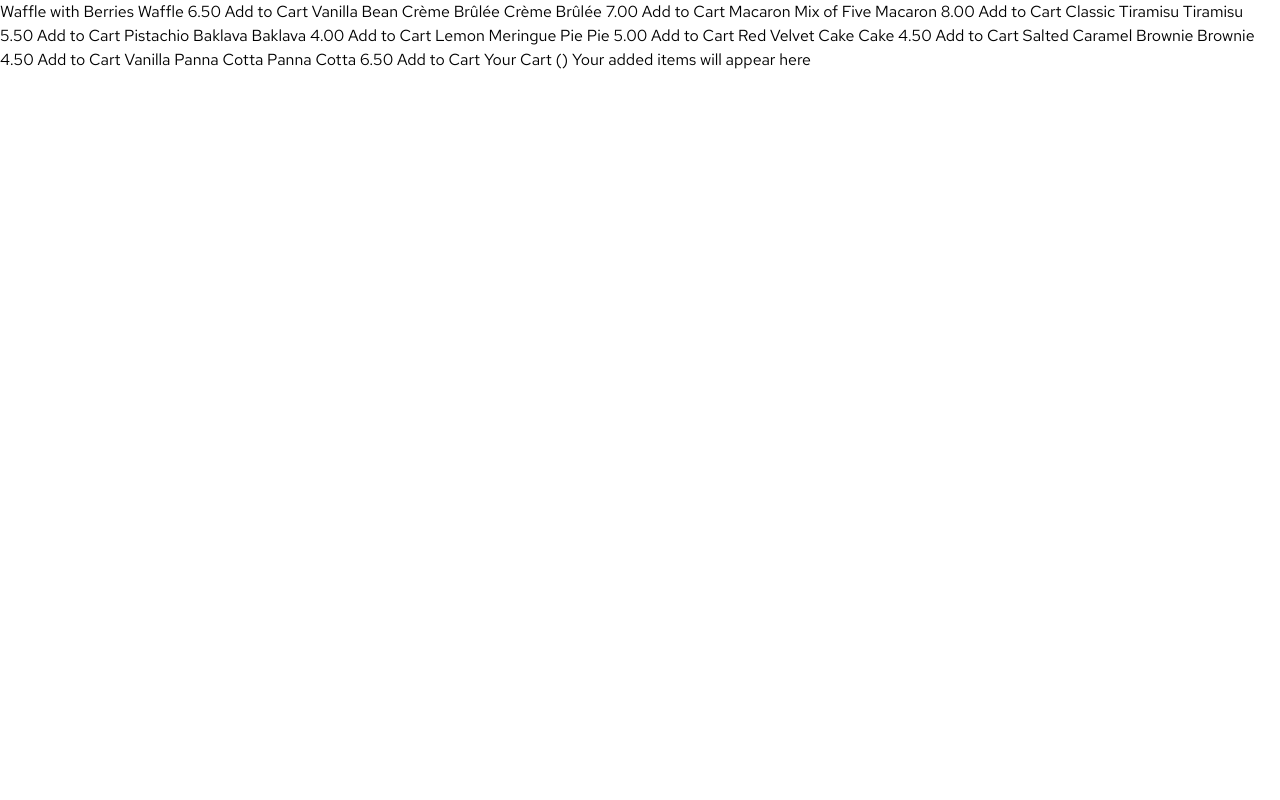
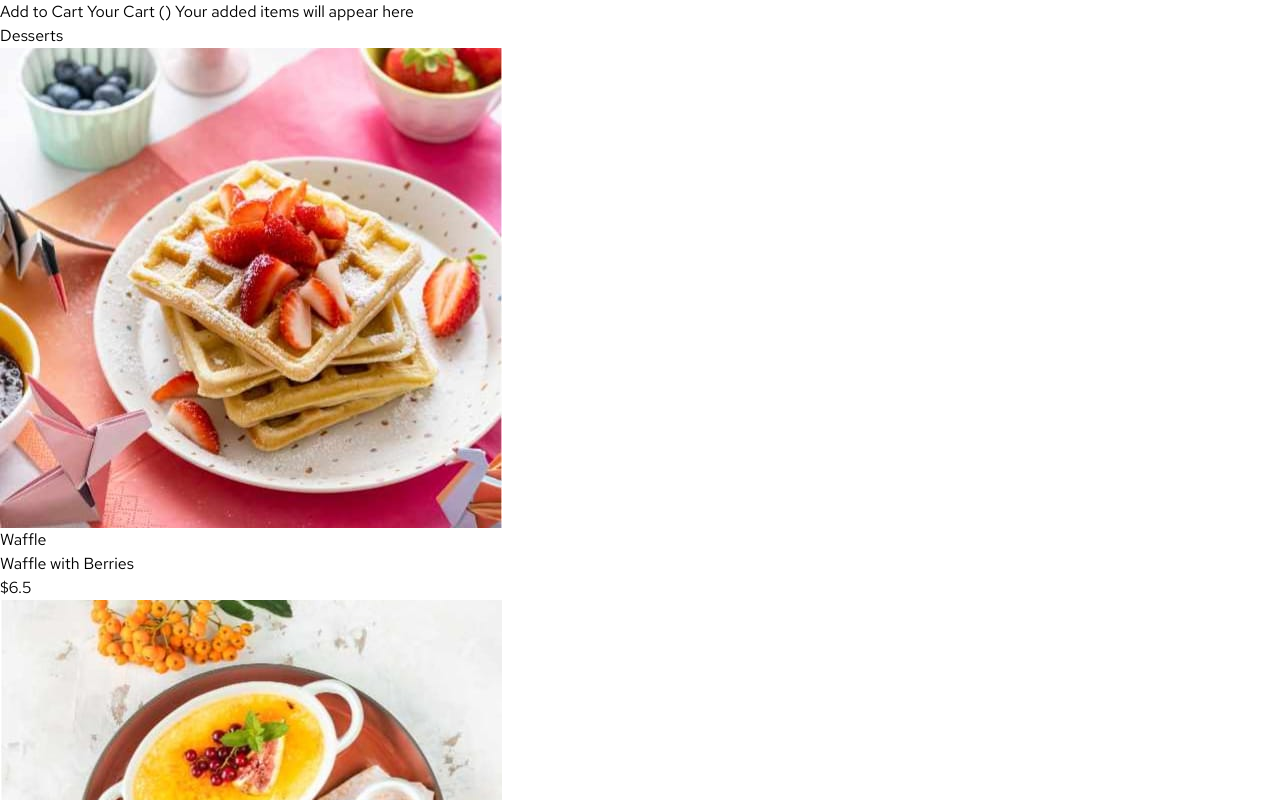
Before and after one commit to hrong1/product-list-with-cart, a React (Vite) app: page / in a window 1280 px wide. Shown: the top 800 px of the page. Built offline with nearby package versions, Linux system fonts and the light colour scheme.

Commit message:
product List completed

```diff
--- a/index.html
+++ b/index.html
@@ -10,52 +10,6 @@
     <title>Frontend Mentor | Product list with cart</title>
   </head>
   <body>
-
-
-
-  Waffle with Berries
-  Waffle
-  6.50
-  Add to Cart
-
-  Vanilla Bean Crème Brûlée
-  Crème Brûlée
-  7.00
-  Add to Cart
-
-  Macaron Mix of Five
-  Macaron
-  8.00
-  Add to Cart
-
-  Classic Tiramisu
-  Tiramisu
-  5.50
-  Add to Cart
-
-  Pistachio Baklava
-  Baklava
-  4.00
-  Add to Cart
-
-  Lemon Meringue Pie
-  Pie
-  5.00
-  Add to Cart
-
-  Red Velvet Cake
-  Cake
-  4.50
-  Add to Cart
-
-  Salted Caramel Brownie
-  Brownie
-  4.50
-  Add to Cart
-
-  Vanilla Panna Cotta
-  Panna Cotta
-  6.50
   Add to Cart
 
   Your Cart (<!-- Quantity -->)
--- a/src/components/container.tsx
+++ b/src/components/container.tsx
@@ -1,12 +1,9 @@
 import DessertCard, { type DessertCardProps, type DessertImage } from "./foodcard";
+import ShopCard, { type productList, type productProps } from "./shopCart";
 import data from '../assets/data.json';
+import { useState } from "react";
 
-interface Thumbnail {
-    name: string
-    thumbnail: string;
-}
-
-const imageModules = import.meta.glob('../assets/images/*.jpg',
+const imageModules = import.meta.glob('../assets/images/*',
     {
         eager: true,
         query: '?url',
@@ -23,17 +20,37 @@ function getImageUrl(filename: string) {
     return imageUrl as string;
 }
 
+function getCardList(): DessertCardProps[] {
+    return data.map((element) => ({
+        dessertImage: {
+            mobile: getImageUrl(element.image.mobile),
+            tablet: getImageUrl(element.image.tablet),
+            desktop: getImageUrl(element.image.desktop)
+        },
+        name: element.name,
+        category: element.category,
+        price: element.price,
+    }));
+}
+
 
 const Container = () => {
-
+    const dessertCardList: DessertCardProps[] = getCardList();
+    const [cartItems, setCartItems] = useState<productProps[]>([]);
     return (
         <div>
             <h1>Desserts</h1>
             <div>
-                {dessetData.map(dessert => (
-                    <DessertCard />
+                {dessertCardList.map(dessert => (
+                    <DessertCard
+                        key={dessert.name}
+                        dessertImage={dessert.dessertImage}
+                        name={dessert.name}
+                        category={dessert.category}
+                        price={dessert.price}/>
                 ))}
             </div>
+            <ShopCard productList={cartItems}/>
         </div>
     )
 }
--- a/src/components/shopCart.tsx
+++ b/src/components/shopCart.tsx
@@ -1,18 +1,36 @@
+import emptyCart from '../assets/images/illustration-empty-cart.svg';
 
 export interface productProps {
+    name: string
     thumbnail: string;
-    name: string;
     price: number;
-    number: 0;
+    number: number;
+}
+
+export interface productList {
+    productList: productProps[];
 }
 
 
 
-const DessertCard = ({ productProps }: productProps[]) => {
+const ShopCard = ({ productList }: productList) => {
+    const itemNumber = productList.reduce((total, product) => {
+        total += product.number
+        return total;
+    }, 0)
     return (
         <div>
+            <h3>Your Cart ({itemNumber})</h3>
+            {itemNumber !==0 ? (
+                <div>Item</div>
+            ) : (
+                <div>
+                    <img src={emptyCart} alt={''}/>
+                    <span>Your added item will appear here</span>
+                </div>
+            )}
         </div>
     )
 }
 
-export default DessertCard;
+export default ShopCard;
```
